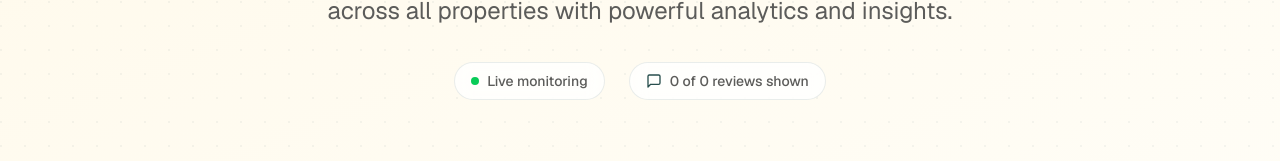
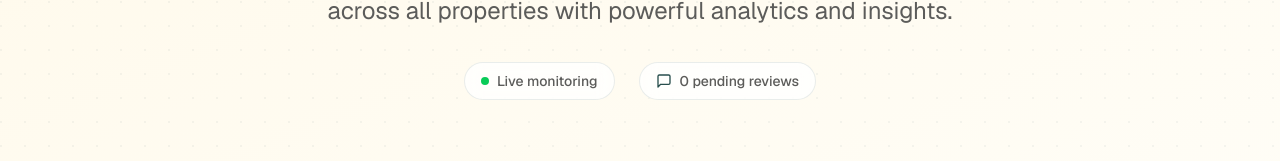
Before and after one commit to insertfahim/The-Flex, a Next.js app: page /dashboard/reviews in a window 1280 px wide. Shown: the part 399-560 px from the top of the page. Built offline with nearby package versions, Linux system fonts and the light colour scheme; no server answers; the database is empty.

Commit message:
feat: Update reviews display to show pending reviews count

```diff
--- a/app/dashboard/reviews/page.tsx
+++ b/app/dashboard/reviews/page.tsx
@@ -400,8 +400,7 @@ export default function ReviewsManagementPage() {
                             <div className="flex items-center gap-2 px-4 py-2 bg-white/80 rounded-full backdrop-blur-sm border border-[#284E4C]/10">
                                 <MessageSquare className="h-4 w-4 text-[#284E4C]" />
                                 <span className="text-sm font-medium text-[#5C5C5A]">
-                                    {filteredReviews.length} of {reviews.length}{" "}
-                                    reviews shown
+                                    {stats.pending} pending reviews
                                 </span>
                             </div>
                         </div>
```
